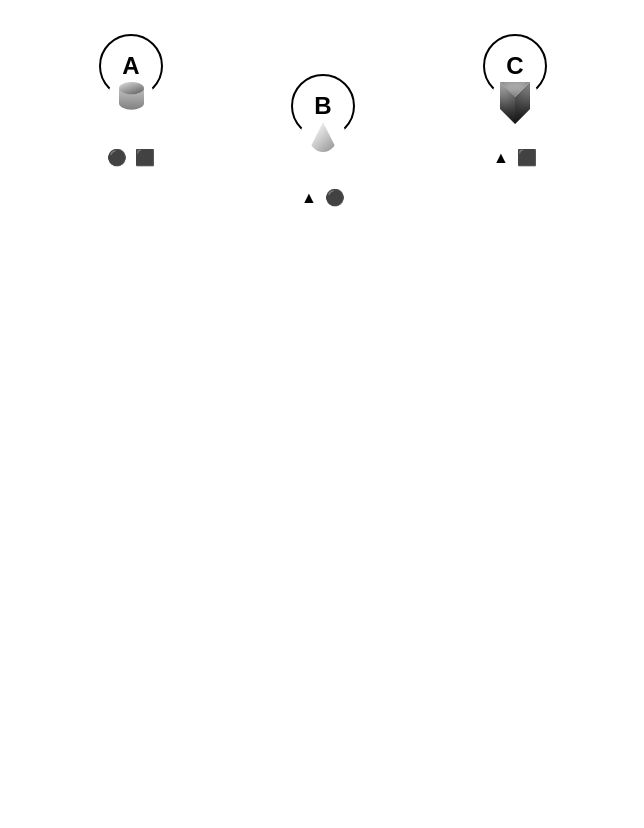
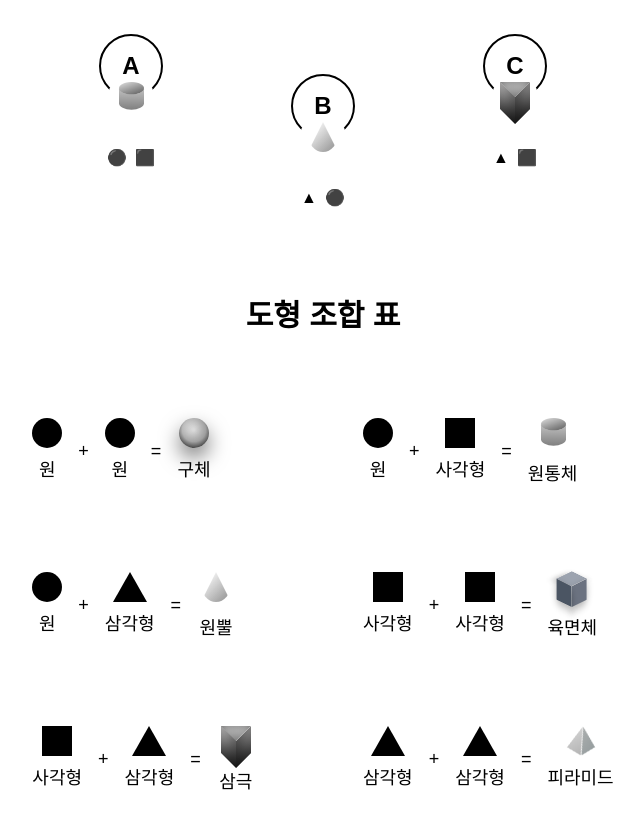
Before and after one commit to alphaorderly/learnVerity, a React (Vite) app: page / in a window 1280 px wide. Shown: the part 1321-2149 px from the top of the page, without its empty margins (317-961 px from the left). Before the commit the page ends 1619 px from the top, so only its background shows below. Built offline with nearby package versions, Linux system fonts and the light colour scheme; a web font is replaced by a local one.

Commit message:
feat: fixed i18n and added recipe below

```diff
--- a/src/locales/ko/locale.json
+++ b/src/locales/ko/locale.json
@@ -8,12 +8,12 @@
     "Circle": "원",
     "Square": "사각형",
     "Triangle": "삼각형",
-    "Sphere": "구",
-    "Cube": "정육면체",
+    "Sphere": "구체",
+    "Cube": "육면체",
     "Pyramid": "피라미드",
-    "Cylinder": "원기둥",
+    "Cylinder": "원통체",
     "Cone": "원뿔",
-    "Prism": "다면체",
+    "Prism": "삼극",
     "Nothing": "없음",
     "innerCall": "내부조 채팅",
     "reset": "초기화"
--- a/src/pages/MainStage.tsx
+++ b/src/pages/MainStage.tsx
@@ -10,7 +10,7 @@ const MainStage: FC = () => {
     }
 
     return (
-        <div className="flex select-none flex-col pb-32">
+        <div className="flex select-none flex-col pb-96">
             <div className="pt-5 text-center text-3xl">
                 Change language / 언어 변경
             </div>
--- a/src/pages/Outer/OuterStage.tsx
+++ b/src/pages/Outer/OuterStage.tsx
@@ -10,6 +10,36 @@ import { threeD, useShapeTranslate } from '../../hooks/useShapeTranslate'
 import PlayerStatue from '../../components/Statue/PlayerStatue'
 import { shapeAdder } from '../../services/Shape/shapeAdder'
 import { outsideSuccessChecker } from '../../services/Shape/successChecker'
+import ShapeRender from '../../components/Shapes/ShapeRender'
+
+const Recipe = ({
+    shape1,
+    shape2,
+    result,
+    translate,
+}: {
+    shape1: Shape
+    shape2: Shape
+    result: Shape
+    translate: (shape: Shape) => string
+}) => (
+    <div className="flex items-center space-x-4 p-10 text-lg">
+        <div className="flex flex-col items-center gap-2">
+            <ShapeRender shape={shape1} size="30px" />
+            {translate(shape1)}
+        </div>
+        <div>+</div>
+        <div className="flex flex-col items-center gap-2">
+            <ShapeRender shape={shape2} size="30px" />
+            {translate(shape2)}
+        </div>
+        <div>=</div>
+        <div className="flex flex-col items-center gap-2">
+            <ShapeRender shape={result} size="30px" />
+            {translate(result)}
+        </div>
+    </div>
+)
 
 const OuterStage = () => {
     const { t } = useTranslation()
@@ -227,6 +257,47 @@ const OuterStage = () => {
                     </div>
                 </div>
             </div>
+            <div className="mt-32 flex flex-col items-center gap-10">
+                <div className="text-3xl font-bold">도형 조합 표</div>
+                <div className="grid grid-cols-2">
+                    <Recipe
+                        shape1={Shape.Circle}
+                        shape2={Shape.Circle}
+                        result={Shape.Sphere}
+                        translate={translate}
+                    />
+                    <Recipe
+                        shape1={Shape.Circle}
+                        shape2={Shape.Square}
+                        result={Shape.Cylinder}
+                        translate={translate}
+                    />
+                    <Recipe
+                        shape1={Shape.Circle}
+                        shape2={Shape.Triangle}
+                        result={Shape.Cone}
+                        translate={translate}
+                    />
+                    <Recipe
+                        shape1={Shape.Square}
+                        shape2={Shape.Square}
+                        result={Shape.Cube}
+                        translate={translate}
+                    />
+                    <Recipe
+                        shape1={Shape.Square}
+                        shape2={Shape.Triangle}
+                        result={Shape.Prism}
+                        translate={translate}
+                    />
+                    <Recipe
+                        shape1={Shape.Triangle}
+                        shape2={Shape.Triangle}
+                        result={Shape.Pyramid}
+                        translate={translate}
+                    />
+                </div>
+            </div>
         </div>
     )
 }
```
